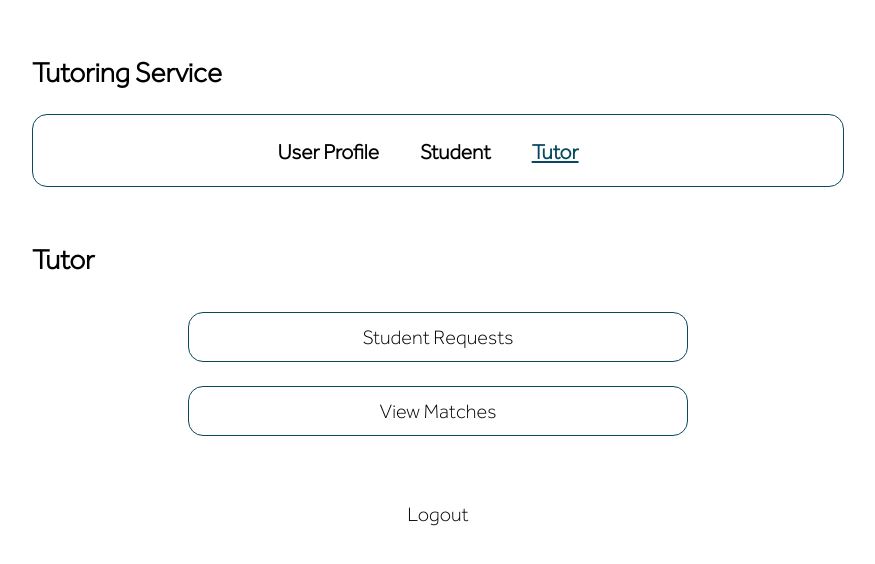
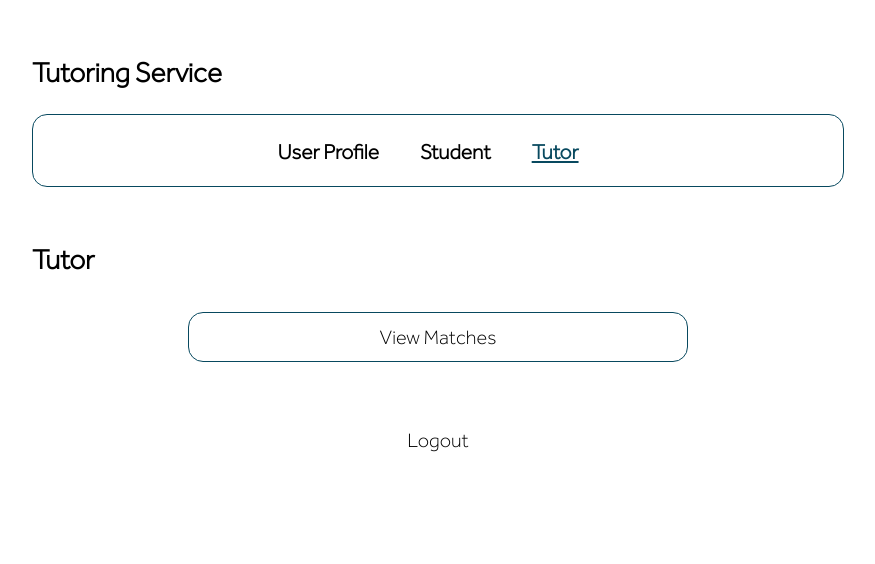
Before and after one commit to csantos1036/TutoringService, a Next.js app in the folder tutoring-service/: page /profiles/tutor in a window 1280 px wide. Shown: the top 564 px of the page, without its empty margins (202-1077 px from the left). Built offline with nearby package versions, Linux system fonts and the light colour scheme.

Commit message:
Update tutor.js

```diff
--- a/tutoring-service/pages/profiles/tutor.js
+++ b/tutoring-service/pages/profiles/tutor.js
@@ -32,13 +32,6 @@ export default function Tutor() {
 
                 <h1>Tutor</h1>
 
-                <Link href="../requests/student-requests">
-                      <a>
-                        <button class="loginButton" variant="primary">
-                            Student Requests
-                        </button>
-                      </a>
-                </Link>
                 <Link href="../requests/view-student-matches">
                       <a>
                         <button class="loginButton" variant="primary">
```
